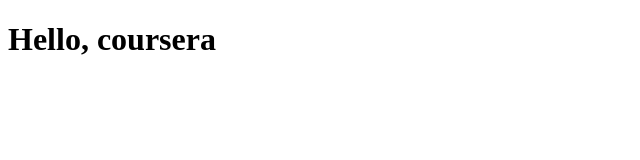
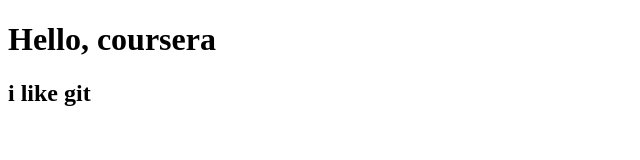
Before and after one commit to whitemoooon/coursera-test, a plain HTML site: page site/index.html in a window 1280 px wide. Shown: the whole page, without its empty margins (0-640 px from the left). Drawn offline with Linux system fonts and the light colour scheme.

Commit message:
small addition

```diff
--- a/site/index.html
+++ b/site/index.html
@@ -8,5 +8,6 @@
 </head>
 <body>
     <h1>Hello, coursera</h1>
+    <h2>i like git</h2>
 </body>
 </html>
```
